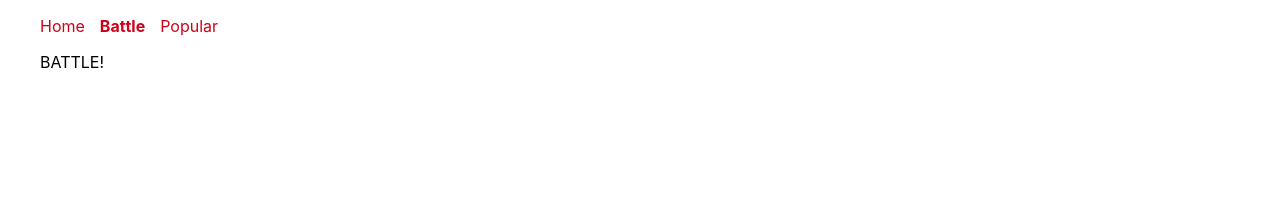
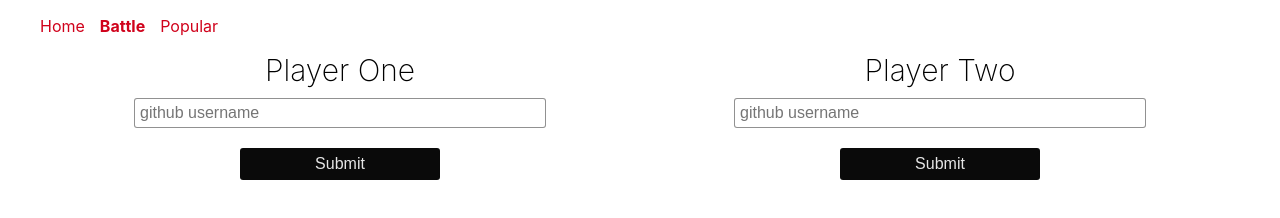
Before and after one commit to randyf99/github-battle, a React app: page /battle in a window 1280 px wide. Built offline with nearby package versions, Linux system fonts and the light colour scheme.

Commit message:
Lesson 9 completed

```diff
--- a/app/components/Battle.js
+++ b/app/components/Battle.js
@@ -1,10 +1,107 @@
 import React from 'react';
+import PropTypes from 'prop-types';
+
+class PlayerInput extends React.Component {
+  constructor(props) {
+    super(props);
+
+    this.state = {
+      username: ''
+    }
+
+    this.handleChange = this.handleChange.bind(this);
+    this.handleSubmit = this.handleSubmit.bind(this);
+  }
+  handleChange(event) {
+    var value = event.target.value;
+
+    this.setState(function() {
+      return {
+        username: value
+      }
+    });
+  }
+  handleSubmit(event) {
+    event.preventDefault();
+
+    this.props.onSubmit(
+      this.props.id,
+      this.state.username
+    )
+  }
+  render() {
+    return (
+      <form className='column' onSubmit={this.handleSubmit}>
+        <label className='header' htmlFor='username'>
+          {this.props.label}
+        </label>
+        <input
+          id='username'
+          placeholder='github username'
+          type='text'
+          autoComplete='off'
+          value={this.state.username}
+          onChange={this.handleChange}
+        />
+        <button
+          className='button'
+          type='submit'
+          disabled={!this.state.username}>
+            Submit
+        </button>
+      </form>
+    );
+  }
+}
+
+PlayerInput.propTypes = {
+  id: PropTypes.string.isRequired,
+  label: PropTypes.string.isRequired,
+  onSubmit: PropTypes.func.isRequired
+}
 
 class Battle extends React.Component {
+  constructor(props) {
+    super(props);
+
+    this.state = {
+      playerOneName: '',
+      playerTwoName: '',
+      playerOneImage: null,
+      playerTwoImage: null
+    }
+
+    this.handleSubmit = this.handleSubmit.bind(this);
+  }
+  handleSubmit(id, username) {
+    this.setState(function() {
+      var newState = {};
+      newState[id + 'Name'] = username;
+      newState[id + 'Image'] = `https://github/com/${username}.png?size=200` ;
+      return newState;
+    });
+  }
   render() {
+    var playerOneName = this.state.playerOneName;
+    var playerTwoName = this.state.playerTwoName;
+
     return (
       <div>
-        BATTLE!
+        <div className="row">
+          {!playerOneName &&
+            <PlayerInput
+              id='playerOne'
+              label='Player One'
+              onSubmit={this.handleSubmit}
+            />}
+
+          {!playerTwoName &&
+            <PlayerInput
+              id='playerTwo'
+              label='Player Two'
+              onSubmit={this.handleSubmit}
+            />}
+        </div>
       </div>
     );
   }
--- a/app/index.css
+++ b/app/index.css
@@ -2,6 +2,38 @@ body {
   font-family: -apple-system, BlinkMacSystemFont, Segoe UI, Roboto, Oxygen-Sans, Ubuntu, Cantarell, Helvetica Neue, sans-serif;
 }
 
+.row {
+  display: flex;
+  justify-content: space-around;
+}
+
+.column {
+  display: flex;
+  flex-direction: column;
+  width: 500px;
+  align-items: center;
+}
+
+.column input {
+  border-radius: 3px;
+  margin: 10px 0;
+  padding: 5px;
+  border: 1px solid rgba(0, 0, 0, 0.43);
+  font-size: 16px;
+  width: 80%;
+}
+
+.column label {
+  text-align: center;
+  font-size: 30px;
+  font-weight: 200;
+}
+
+.header {
+  text-align: center;
+  font-size: 30px;
+  font-weight: 200;
+}
 ul {
   padding: 0;
 }
```
Also changed, not shown: lesson-9.md (added, +9 -0 lines).
